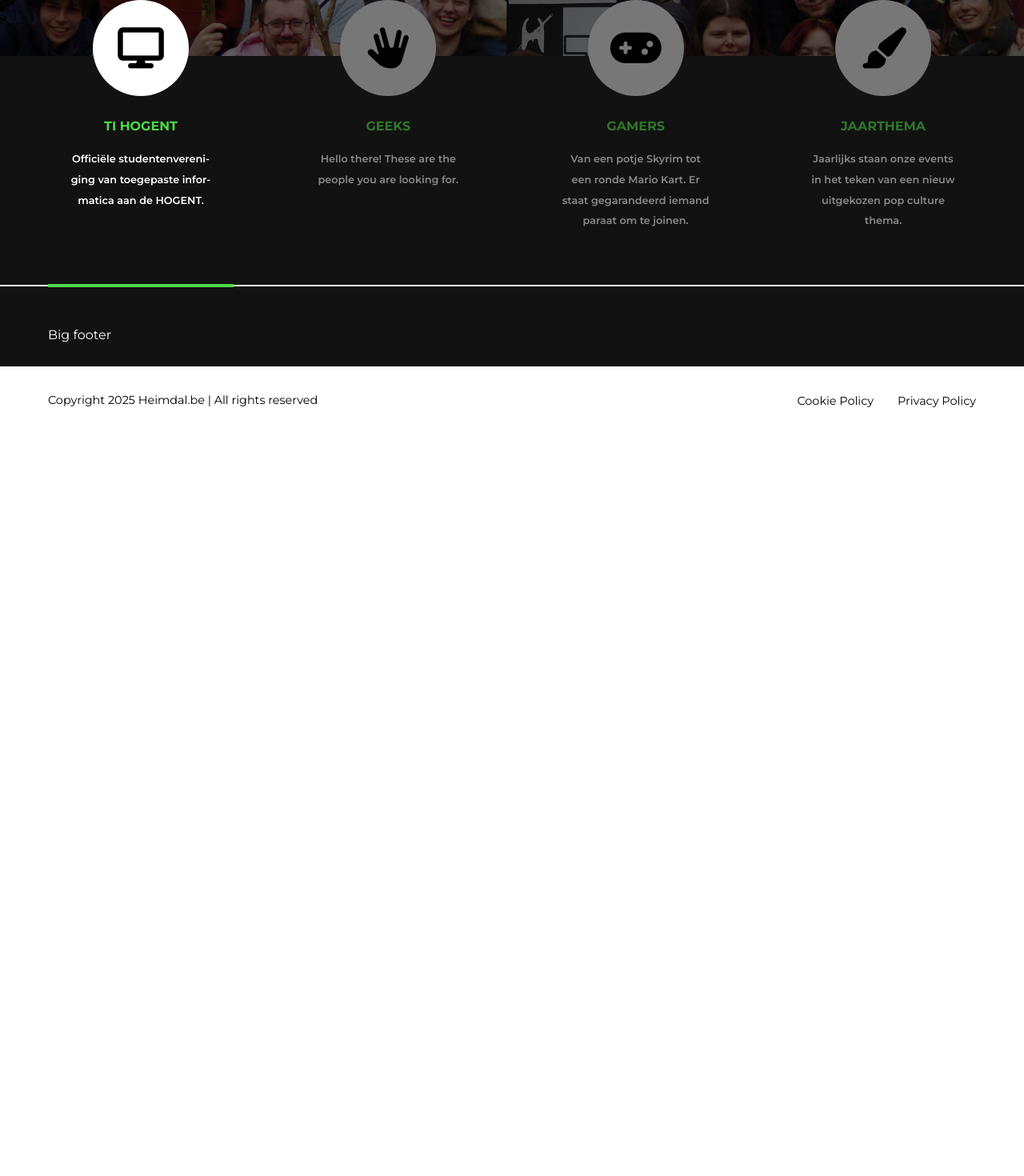
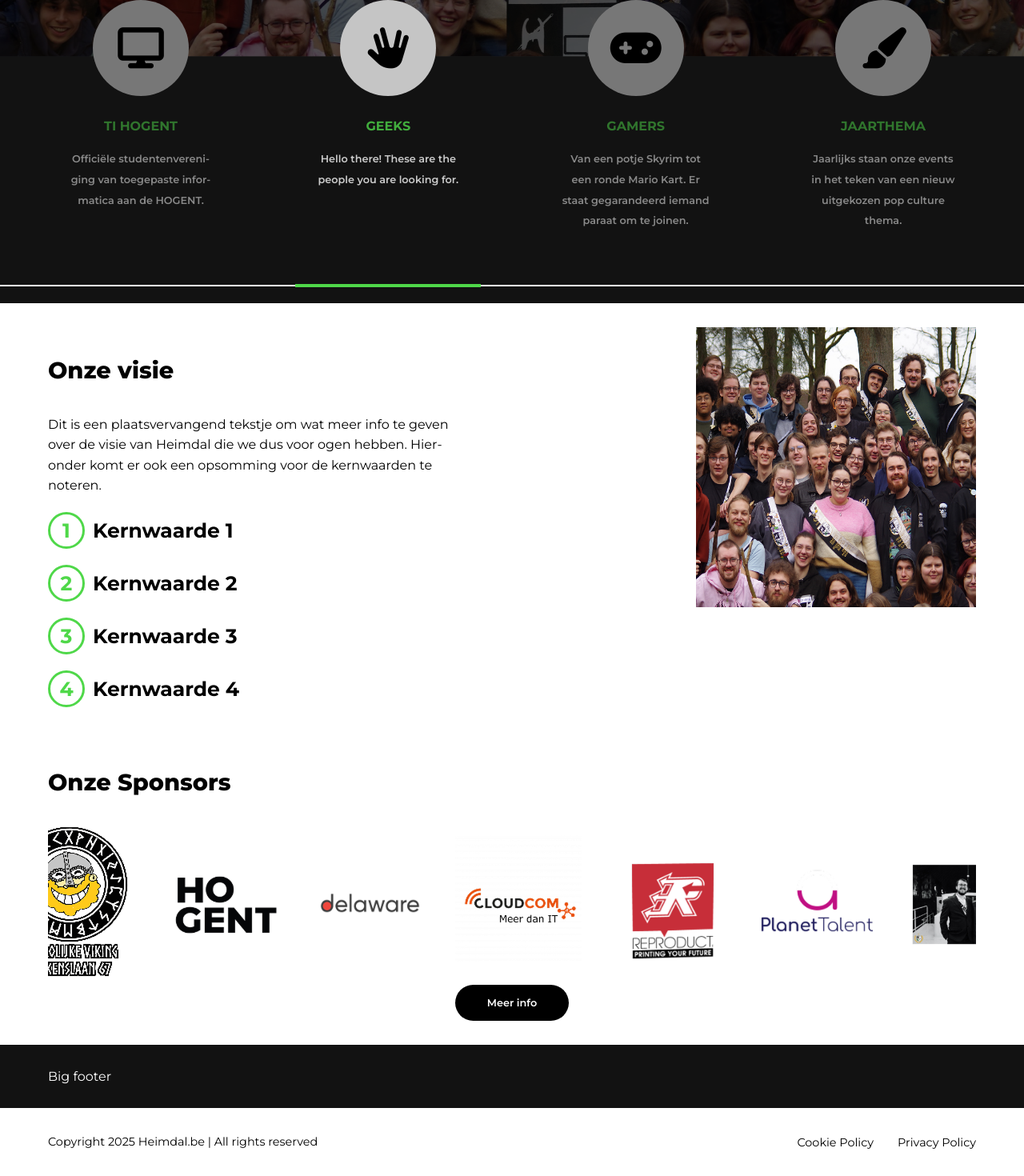
Before and after one commit to Heimdalbe/Mimisbrunnr-frontend, a React (Vite) app in the folder mimisbrunnr-frontend/: page / in a window 1280 px wide. Shown: the part 1553-3023 px from the top of the page at 80% size. Before the commit the page ends 2096 px from the top, so only its background shows below. Built offline with nearby package versions, Linux system fonts and the light colour scheme.

Commit message:
Kernwaarden nu mobile zoals mockups + extra visiesectie styling

```diff
--- a/mimisbrunnr-frontend/src/components/Home/VisieEnSponSectie/SponsorSectie/SponsorSectie.jsx
+++ b/mimisbrunnr-frontend/src/components/Home/VisieEnSponSectie/SponsorSectie/SponsorSectie.jsx
@@ -10,7 +10,7 @@
       <h1 className='sponsor-titel'>Onze Sponsors</h1>
       <SponsorList sponsors={sponsors} />
       <div className='info-button'>
-        <Link className='button-light'>Meer info</Link>
+        <Link className='primary-button'>Meer info</Link>
       </div>
     </div>
   )
--- a/mimisbrunnr-frontend/src/components/Home/VisieEnSponSectie/VisieEnSponSectie.jsx
+++ b/mimisbrunnr-frontend/src/components/Home/VisieEnSponSectie/VisieEnSponSectie.jsx
@@ -5,7 +5,7 @@
 
 const VisieEnSponSectie = () => {
   return (
-    <div>
+    <div className='container'>
       <VisieSectie />
       <SponsorSectie sponsors={sponsors} />
     </div>
--- a/mimisbrunnr-frontend/src/components/Home/VisieEnSponSectie/VisieSectie/Kernwaarden/Kernwaarden.css
+++ b/mimisbrunnr-frontend/src/components/Home/VisieEnSponSectie/VisieSectie/Kernwaarden/Kernwaarden.css
@@ -29,3 +29,10 @@
   font-size: 25px;
   font-weight: bolder;
 }
+
+@media (max-width: 1024px) {
+  .kernwaarde {
+    display: flex;
+    flex-direction: column;
+  }
+}
--- a/mimisbrunnr-frontend/src/components/Home/VisieEnSponSectie/VisieSectie/VisieSectie.css
+++ b/mimisbrunnr-frontend/src/components/Home/VisieEnSponSectie/VisieSectie/VisieSectie.css
@@ -1,10 +1,16 @@
 .visiesectie {
   display: flex;
-  padding: 40px;
+  gap: 300px
 }
 
 @media (max-width: 1028px) {
   .visiesectie {
     flex-direction: column;
+    gap: 20px;
+  }
+
+  .visiefoto {
+    display: flex;
+    justify-content: center;
   }
 }
--- a/mimisbrunnr-frontend/src/components/Home/VisieEnSponSectie/VisieSectie/VisieSectie.jsx
+++ b/mimisbrunnr-frontend/src/components/Home/VisieEnSponSectie/VisieSectie/VisieSectie.jsx
@@ -10,7 +10,9 @@
         <p>Dit is een plaatsvervangend tekstje om wat meer info te geven over de visie van Heimdal die we dus voor ogen hebben. Hieronder komt er ook een opsomming voor de kernwaarden te noteren.</p>
         <KernwaardenList kernwaarden={kernwaarden} />
       </div>
-      <img src='./VisieFoto.png' height={350} width={350} />
+      <div className='visiefoto'>
+        <img src='./VisieFoto.png' height={350} width={350} />
+      </div>
     </div>
   )
 }
--- a/mimisbrunnr-frontend/src/pages/Home/Home.jsx
+++ b/mimisbrunnr-frontend/src/pages/Home/Home.jsx
@@ -11,10 +11,9 @@
       <PlanningSectie />
       <KarakteristiekenSectie />
       {/*
-      <KarakteristiekenSectie />
       <FotoSectie />
+      */}
       <VisieEnSponSectie />
-      */}
     </div>
   )
 }
```
